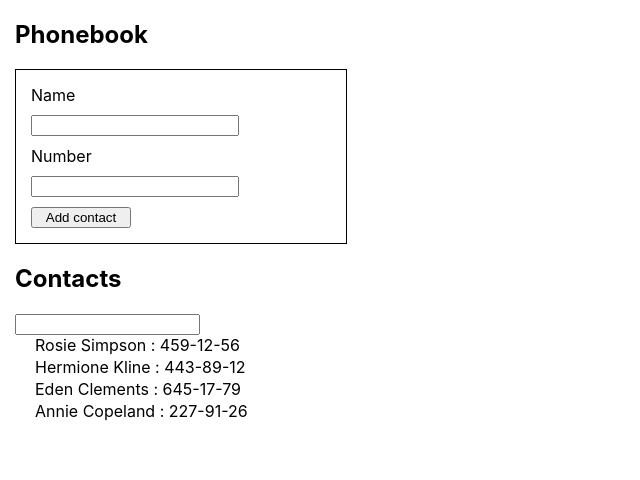
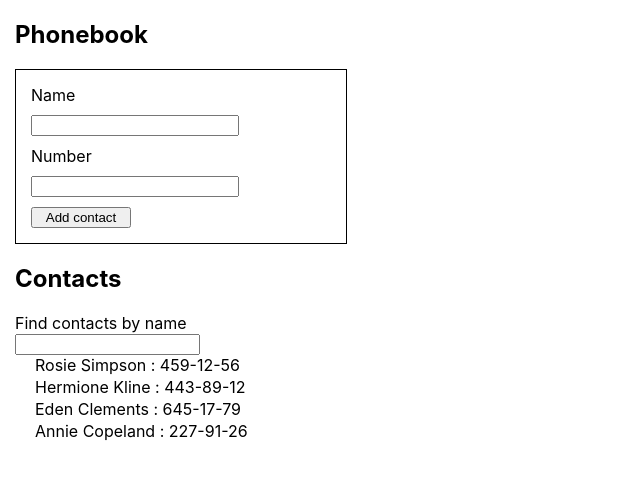
Before and after one commit to PPacuk/goit-react-hw-04-phonebook, a React (Create React App) app: page / in a window 1280 px wide. Shown: the top 480 px of the page, without its empty margins (0-640 px from the left). Built offline with nearby package versions, Linux system fonts and the light colour scheme.

Commit message:
searchbox

```diff
--- a/src/components/App.jsx
+++ b/src/components/App.jsx
@@ -1,7 +1,6 @@
 import { Component } from 'react';
 import PhonebookForm from './PhonebookForm/PhonebookForm';
 import { nanoid } from 'nanoid';
-import Contacts from './Contacts/Contacts';
 import Section from './Section/Section';
 import SearchBox from './SearchBox/SearchBox';
 
@@ -13,7 +12,7 @@ export class App extends Component {
       { id: 'id-3', name: 'Eden Clements', number: '645-17-79' },
       { id: 'id-4', name: 'Annie Copeland', number: '227-91-26' },
     ],
-    filter: '',
+    filter: [],
     name: '',
     number: '',
   };
@@ -26,9 +25,7 @@ export class App extends Component {
       number: this.state.number,
     };
     const newContacts = [...this.state.contacts, contactCard];
-    this.setState({ contacts: newContacts });
-    this.setState({ name: '' });
-    this.setState({ number: '' });
+    this.setState({ contacts: newContacts, name: '', number: '' });
   };
 
   nameInputHandler = event => {
@@ -40,12 +37,21 @@ export class App extends Component {
     const newValue = event.target.value;
     this.setState({ number: newValue });
   };
+  searchInputHandler = event => {
+    const newValue = event.target.value;
+    this.setState(prev => ({
+      filter: [...prev.contacts].filter(ct =>
+        ct.name.toLocaleLowerCase().includes(newValue.toLocaleLowerCase())
+      ),
+    }));
+  };
 
   render() {
-    const { contacts, name, number } = this.state;
+    const { contacts, name, number, filter } = this.state;
     const addContact = event => this.addContact(event);
     const nameInputHandler = event => this.nameInputHandler(event);
     const numberInputHandler = event => this.numberInputHandler(event);
+    const searchInputHandler = event => this.searchInputHandler(event);
 
     return (
       <>
@@ -59,8 +65,11 @@ export class App extends Component {
           />
         </Section>
         <Section title="Contacts">
-          <SearchBox />
-          <Contacts contacts={contacts} />
+          <SearchBox
+            filter={filter}
+            contacts={contacts}
+            searchInputHandler={searchInputHandler}
+          />
         </Section>
       </>
     );
--- a/src/components/SearchBox/SearchBox.jsx
+++ b/src/components/SearchBox/SearchBox.jsx
@@ -1,7 +1,16 @@
 import { Component } from 'react';
+import Contacts from '../Contacts/Contacts';
 
 export default class SearchBox extends Component {
   render() {
-    return <input />;
+    return (
+      <>
+        <p>Find contacts by name</p>
+        <input onChange={this.props.searchInputHandler} />
+        <Contacts contacts={this.props.contacts} />
+        <Contacts contacts={this.props.filter} />
+
+      </>
+    );
   }
 }
```
Also changed, not shown: src/components/Contacts/Contacts.jsx (line endings or trailing spaces).
